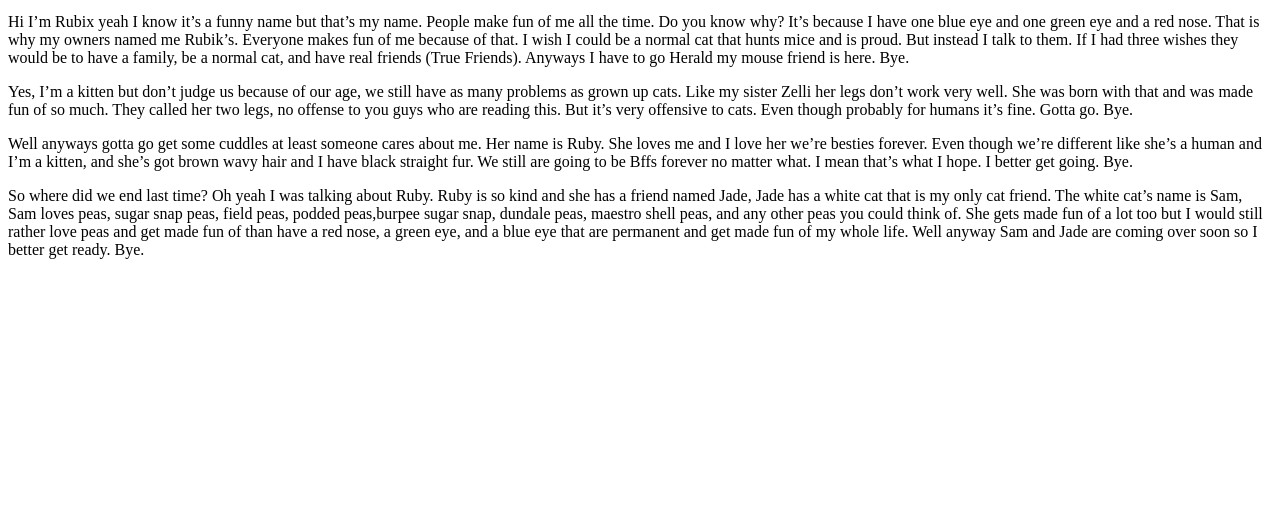
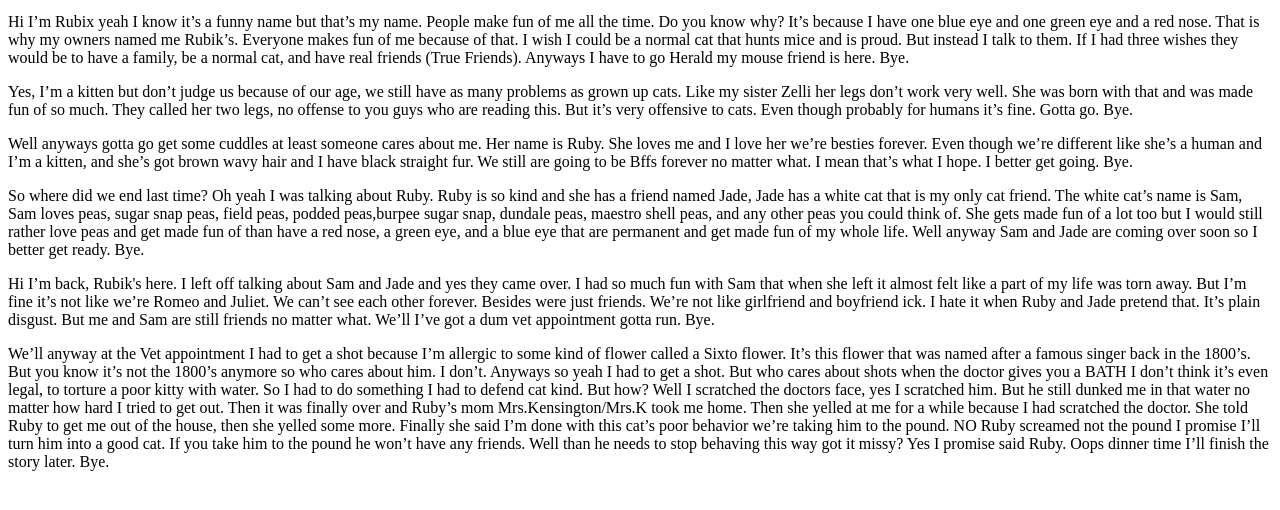
Before and after one commit to gretyla/gretyla.github.io, a plain HTML site: page books6.html in a window 1280 px wide. Shown: the part 146-656 px from the top of the page. Drawn offline with Linux system fonts and the light colour scheme.

Commit message:
Update books6.html

```diff
--- a/books6.html
+++ b/books6.html
@@ -50,9 +50,39 @@
       so I better get ready. Bye.
   </p>
     <p>
-
+          Hi I’m back, Rubik's here. I left off talking
+      about Sam and Jade and yes they came over.
+      I had so much fun with Sam that when she left it almost
+      felt like a part of my life was torn away. But I’m fine
+      it’s not like we’re Romeo and Juliet. We can’t see
+      each other forever. Besides were just friends.
+      We’re not like girlfriend and boyfriend ick. I hate it when
+      Ruby and Jade pretend that. It’s plain disgust.
+      But me and Sam are still friends no matter what.
+      We’ll I’ve got a dum vet appointment gotta run. Bye.
   </p>
   <p>
-
+          We’ll anyway at the Vet appointment I had to
+    get a shot because I’m allergic to some kind of flower
+    called a Sixto flower. It’s this flower that was named
+    after a famous singer back in the 1800’s.
+    But you know it’s not the 1800’s anymore so who cares
+    about him. I don’t. Anyways so yeah I had to get a shot.
+    But who cares about shots when the doctor gives you a
+    BATH I don’t think it’s even legal, to torture a poor kitty
+    with water. So I had to do something I had to defend cat kind.
+    But how? Well I scratched the doctors face, yes I scratched him.
+    But he still dunked me in that water no matter how hard
+    I tried to get out. Then it was finally over and Ruby’s
+    mom Mrs.Kensington/Mrs.K took me home.
+    Then she yelled at me for a while because I had scratched the doctor.
+    She told Ruby to get me out of the house, then she yelled some more.
+    Finally she said I’m done with this cat’s poor behavior
+    we’re taking him to the pound. NO Ruby screamed not the
+    pound I promise I’ll turn him into a good cat.
+    If you take him to the pound he won’t have any friends.
+    Well than he needs to stop behaving this way got it missy?
+    Yes I promise said Ruby. Oops dinner time
+    I’ll finish the story later. Bye.
   </p>
 </body>
```
